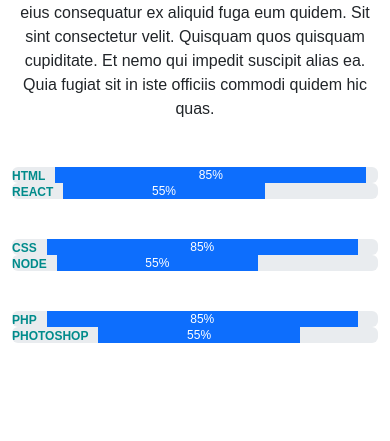
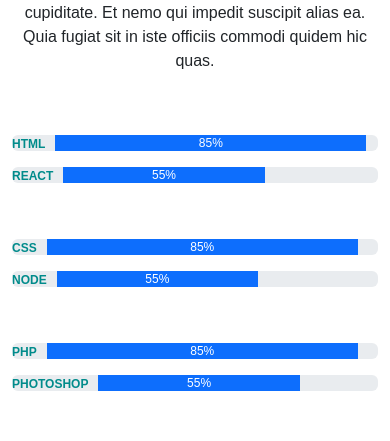
Before and after one commit to varx89/Portfolio, a React (Create React App) app: page / in a window 390 px wide. Shown: the part 1140-1581 px from the top of the page. Built offline with nearby package versions, Linux system fonts and the light colour scheme.

Commit message:
responsiveness fixed wiht mt-3 css on skills.js page

```diff
--- a/src/components/Skills/Skills.js
+++ b/src/components/Skills/Skills.js
@@ -19,12 +19,12 @@
         </div>
 
         <div className="row">
-          <div className="col-sm">
+          <div className="col-sm mt-3">
             <div className="progress">
               <span className='pbar'>HTML</span><div className="progress-bar" role="progressbar" aria-label="HTML" style={{width: '85%'}} aria-valuenow="85" aria-valuemin="0" aria-valuemax="100">85%</div>
             </div>
           </div>
-          <div className="col-sm">
+          <div className="col-sm mt-3">
             <div className="progress">
               <span className='pbar'>REACT</span><div className="progress-bar" role="progressbar" aria-label="REACT" style={{width: '55%'}} aria-valuenow="55" aria-valuemin="0" aria-valuemax="100">55%</div>
             </div>
@@ -32,12 +32,12 @@
       </div>
       <p style={{margin: '40px'}}></p>
       <div className="row">
-          <div className="col-sm">
+          <div className="col-sm mt-3">
             <div className="progress">
               <span className='pbar'>CSS</span><div className="progress-bar" role="progressbar" aria-label="CSS" style={{width: '85%'}} aria-valuenow="85" aria-valuemin="0" aria-valuemax="100">85%</div>
             </div>
           </div>
-          <div className="col-sm">
+          <div className="col-sm mt-3">
             <div className="progress">
               <span className='pbar'>NODE</span><div className="progress-bar" role="progressbar" aria-label="NODE" style={{width: '55%'}} aria-valuenow="55" aria-valuemin="0" aria-valuemax="100">55%</div>
             </div>
@@ -46,12 +46,12 @@
 
       <p style={{margin: '40px'}}></p>
       <div className="row">
-          <div className="col-sm">
+          <div className="col-sm mt-3">
             <div className="progress">
               <span className='pbar'>PHP</span><div className="progress-bar" role="progressbar" aria-label="PHP" style={{width: '85%'}} aria-valuenow="85" aria-valuemin="0" aria-valuemax="100">85%</div>
             </div>
           </div>
-          <div className="col-sm">
+          <div className="col-sm mt-3">
             <div className="progress">
               <span className='pbar'>PHOTOSHOP</span><div className="progress-bar" role="progressbar" aria-label="PHOTOSHOP" style={{width: '55%'}} aria-valuenow="55" aria-valuemin="0" aria-valuemax="100">55%</div>
             </div>
```
